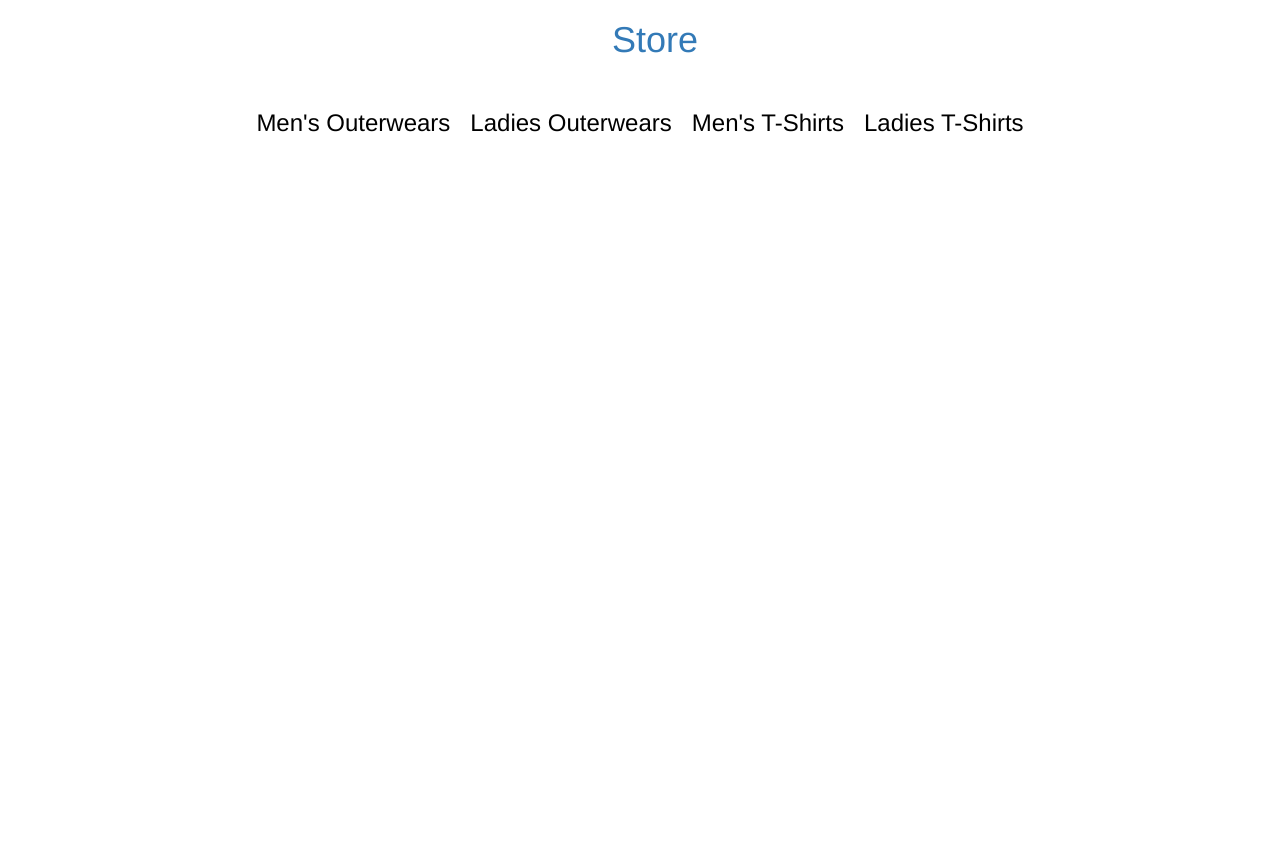
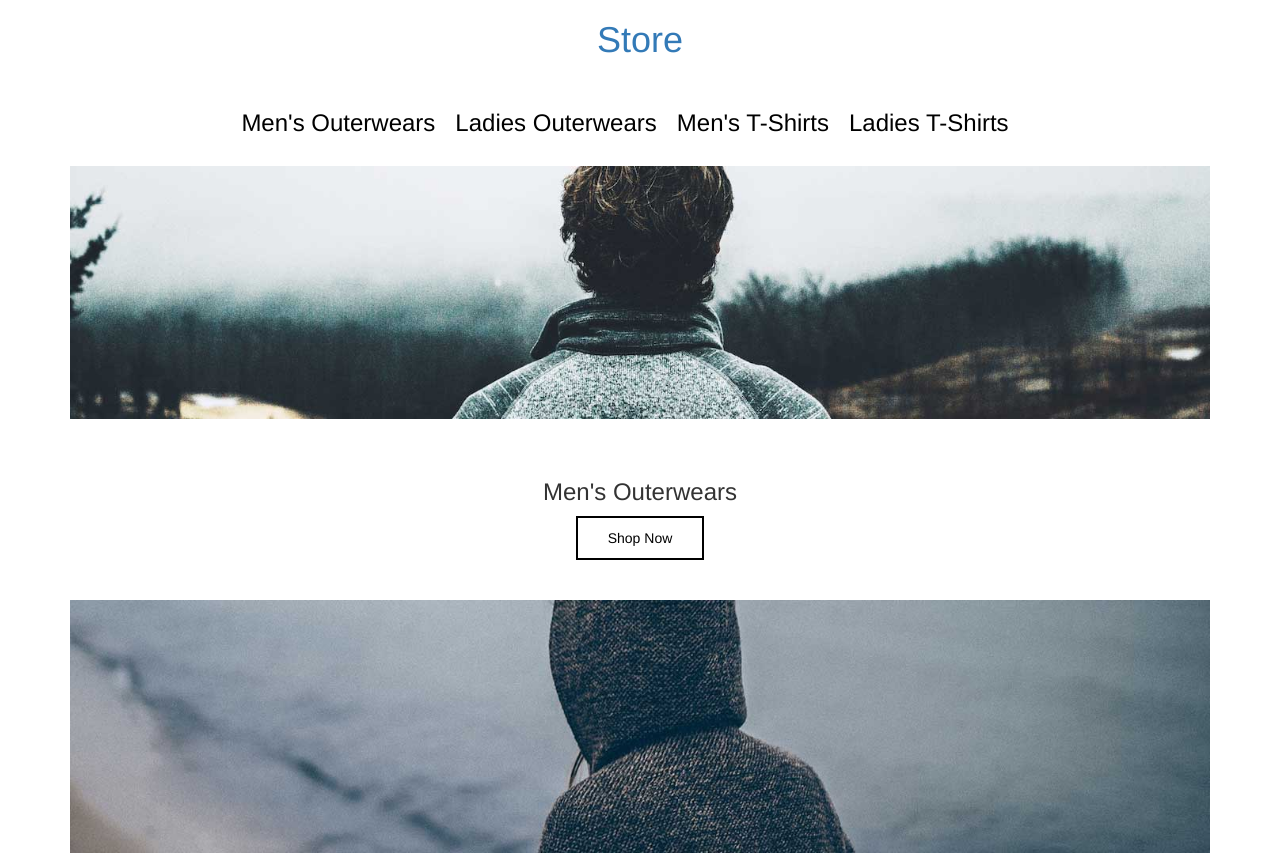
Before and after one commit to blaynem/store-redo, a React (Create React App) app: page / in a window 1280 px wide. Shown: the top 855 px of the page. Before the commit the page ends 800 px from the top, so only its background shows below. Built offline with nearby package versions, Linux system fonts and the light colour scheme; a web font is replaced by a local one.

Commit message:
add home page categories

```diff
--- a/src/components/header.js
+++ b/src/components/header.js
@@ -20,7 +20,7 @@ class Header extends Component {
 		const renderListStyle = {width:"100%", textAlign:"center", marginBottom:"20px"}
 
 		return(
-			<div className="container">
+			<div>
 				<div style={topRowStyle} className="row">
 					<div className="col-xs-2">
 						<h3><i className="glyphicon glyphicon-chevron-left"></i></h3>
--- /dev/null
+++ b/src/components/home_page_categories.js
@@ -0,0 +1,43 @@
+import React from 'react';
+import { Link } from 'react-router-dom';
+
+const imageStyle = {
+	maxHeight:"100%",
+	width:"100%"
+}
+
+const titleButtonStyles = {
+	textAlign:"center",
+	margin:"40px 0"
+}
+
+const buttonStyle = {
+	backgroundColor: "white",
+	padding: "10px 30px",
+	border: "2px solid black",
+	color: "black"
+}
+
+const HomePageCategories = (props) => (
+	<div className={props.category.size}>
+		<div className="row">
+			<Link to={`/list/${props.category.code}`}>
+				<img
+				style={imageStyle}
+				src={`./images/${props.category.img_src}.jpg`}
+				alt={props.category.img_alt}
+				className="img-responsive"/>
+			</Link>
+		</div>
+		<div style={titleButtonStyles} className="row">
+			<h3>{props.category.title}</h3>
+			<Link to={`/list/${props.category.code}`}>
+				<button
+				style={buttonStyle}
+				type="button">Shop Now</button>
+			</Link>
+		</div>
+	</div>
+)
+
+export default HomePageCategories;
--- a/src/containers/App.js
+++ b/src/containers/App.js
@@ -1,11 +1,15 @@
 import React, { Component } from 'react';
+import { Route } from 'react-router-dom';
+
 import Header from '../components/header';
+import Home from './home';
 
 class App extends Component {
   render() {
     return (
       <div className="container">
         <Header />
+        <Route exact path="/" component={Home}/>
       </div>
     );
   }
--- /dev/null
+++ b/src/containers/home.js
@@ -0,0 +1,23 @@
+import React, { Component } from 'react';
+
+import Categories from '../data/categories';
+import HomePageCategories from '../components/home_page_categories';
+
+class Home extends Component {
+
+	renderHomePageCats() {
+		return Categories.map((item) => {
+			return <HomePageCategories category={item} key={item.code} />
+		})
+	}
+
+	render() {
+		return(
+			<div>
+				{this.renderHomePageCats()}
+			</div>
+		)
+	}
+}
+
+export default Home;
--- a/src/data/categories.js
+++ b/src/data/categories.js
@@ -4,7 +4,7 @@ const categories = [
       id: 1,
       title: "Men's Outerwears",
       img_src: "mens_outerwear",
-      img_alt: "",
+      img_alt: "Men's Outerwears",
       size:"col-xs-12"
    },
    {
@@ -12,7 +12,7 @@ const categories = [
       id: 2,
       title: "Ladies Outerwears",
       img_src: "ladies_outerwear",
-      img_alt: "",
+      img_alt: "Ladies Outerwears",
       size:"col-xs-12"
    },
    {
@@ -20,7 +20,7 @@ const categories = [
       id: 3,
       title: "Men's T-Shirts",
       img_src: "mens_tshirts",
-      img_alt: "",
+      img_alt: "Men's T-Shirts",
       size:"col-xs-6"
    },
    {
@@ -28,7 +28,7 @@ const categories = [
       id: 4,
       title: "Ladies T-Shirts",
       img_src: "ladies_tshirts",
-      img_alt: "",
+      img_alt: "Ladies T-Shirts",
       size:"col-xs-6"
    }
 ];
```
